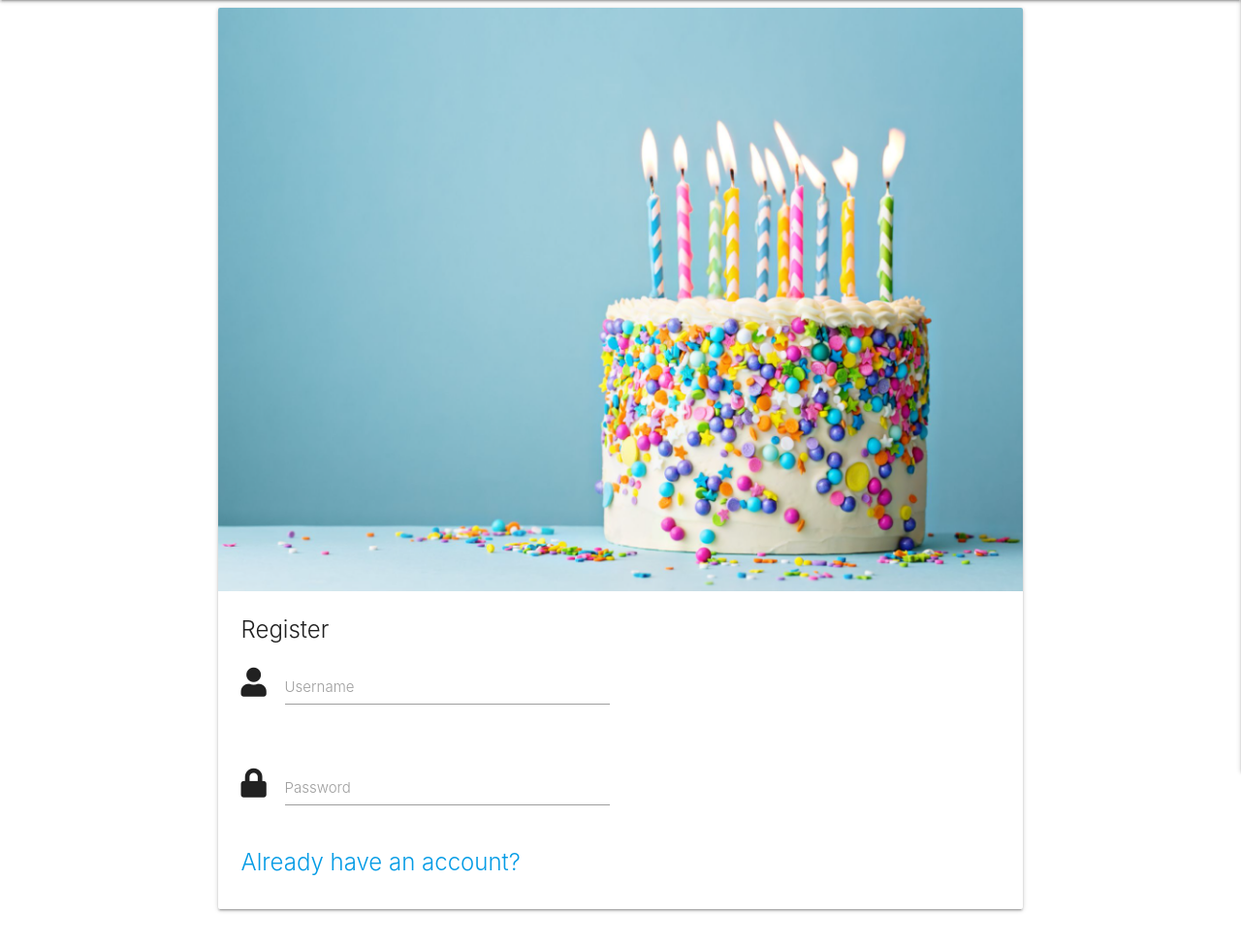
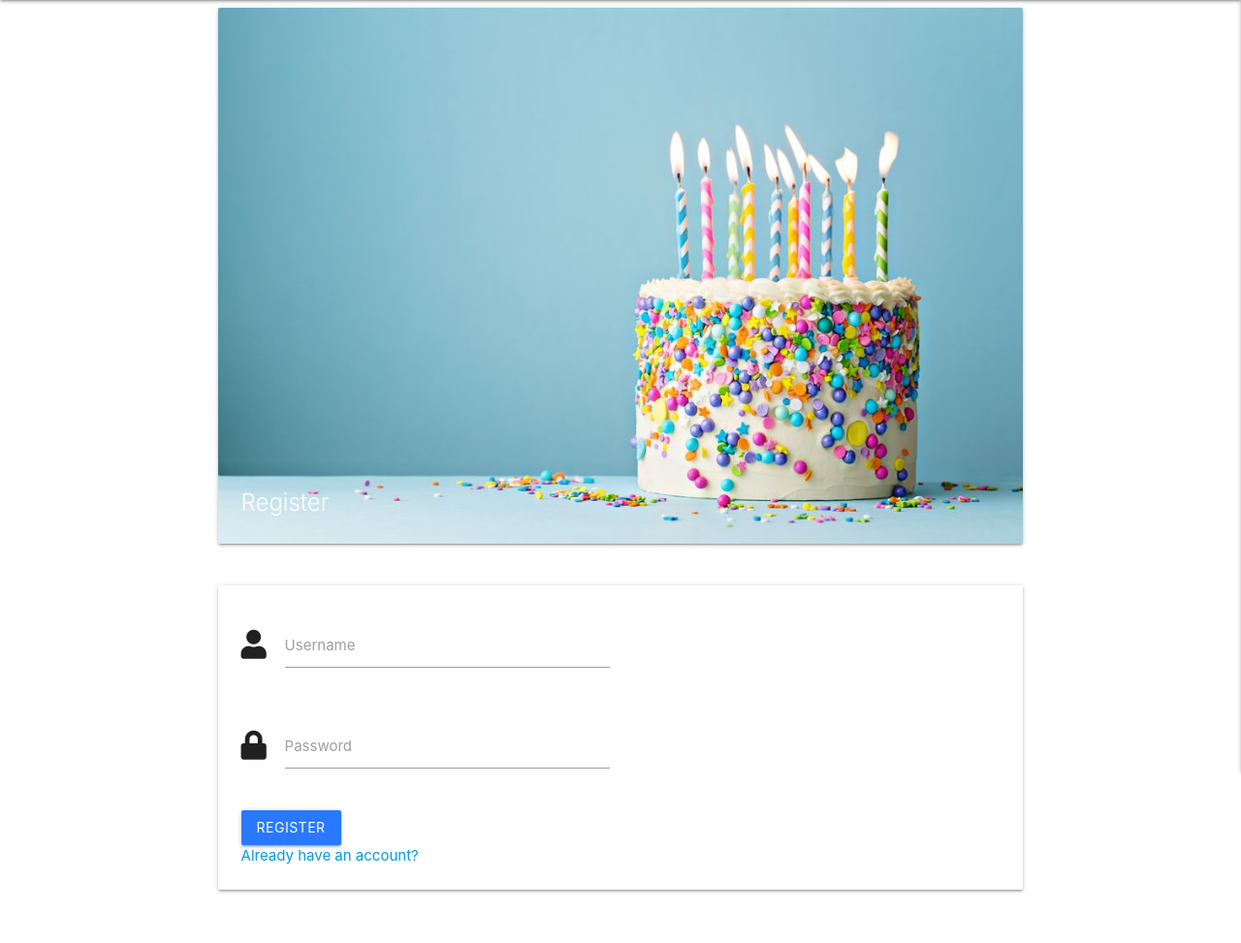
Before and after one commit to aoifemurfe/Workout_Roulette, a Flask app: page /register in a window 1280 px wide. Shown: the part 64-1037 px from the top of the page at 97% size. After the commit the page ends 985 px from the top, so only its background shows below. Run offline with Flask 2, Linux system fonts and the light colour scheme; some libraries are stand-ins or nearby versions.

Commit message:
fixing registation page

```diff
--- a/templates/register.html
+++ b/templates/register.html
@@ -3,13 +3,20 @@
 {% block content %}
 
 <div class="row">
+    <div class="col s12 m8 offset-m2">
+        <div class="card">
+            <div class="card-image">
+                <img src="/images/birthday-cake.jpg">
+                <span class="card-title">Register</span>
+            </div>
+        </div>
+    </div>
+</div>
+
+<div class="row">
     <form class="col s12 m8 offset-m2">
         <div class="card">
-            <div class="card-image waves-effect waves-block waves-light">
-                <img class="activator" src="images/birthday_cake.png">
-            </div>
             <div class="card-content">
-                <span class="card-title activator grey-text text-darken-4">Register
                 <form class="col s8">
                     <div class="row">
                         <div class="input-field col s6">
@@ -25,8 +32,10 @@
                             <label for="Password">Password</label>
                         </div>
                     </div>
+                    <button class="btn waves-effect left-align waves-light blue accent-3" type="submit"
+                        name="action">Register
+                    </button>
                 </form>
-
                 <p><a href="#">Already have an account?</a></p>
             </div>
 
```
Also changed, not shown: images/birthday-cake.jpg (added), images/birthday_cake.png (deleted). Lines whose indentation alone changed are shown as unchanged.
